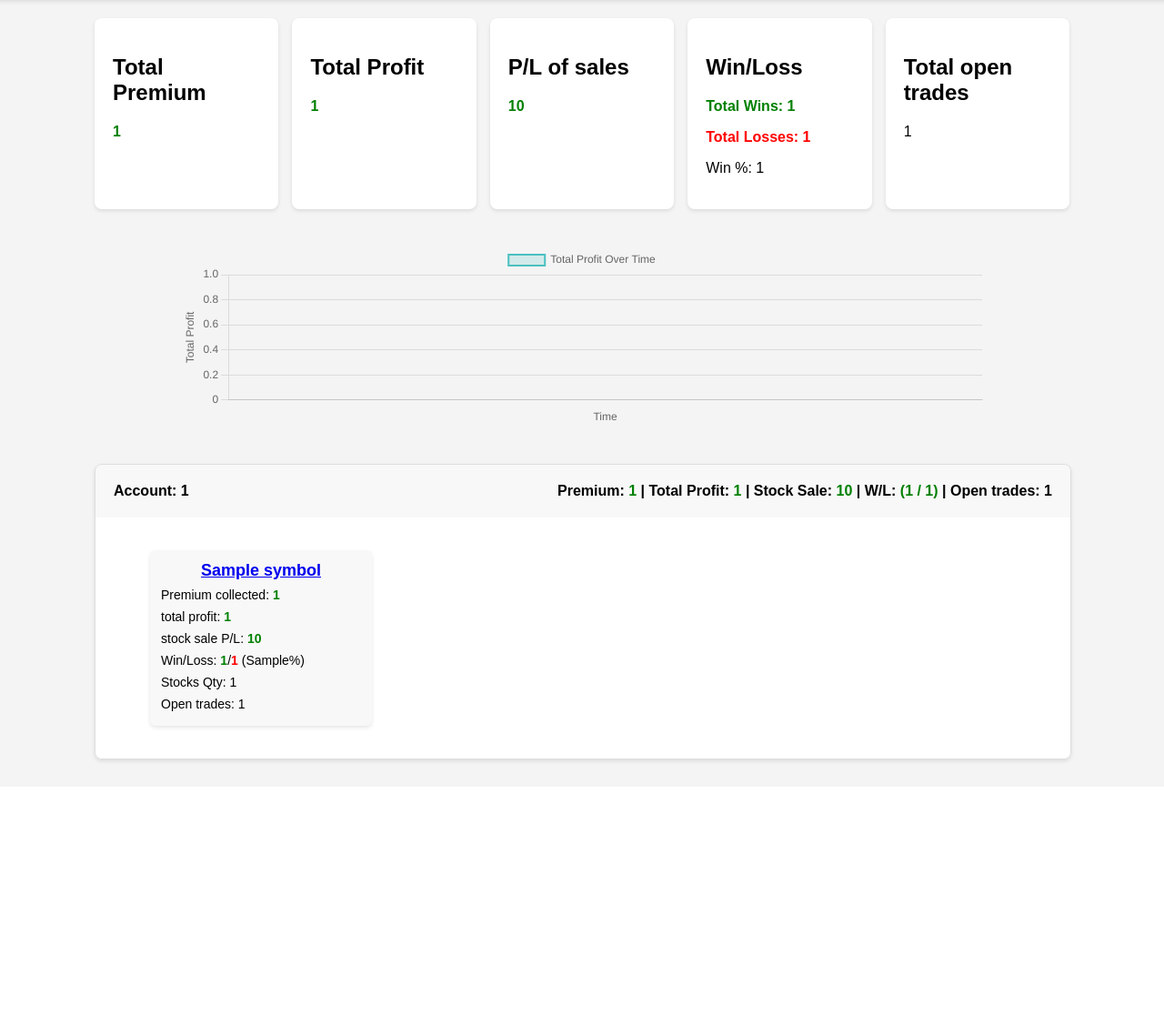
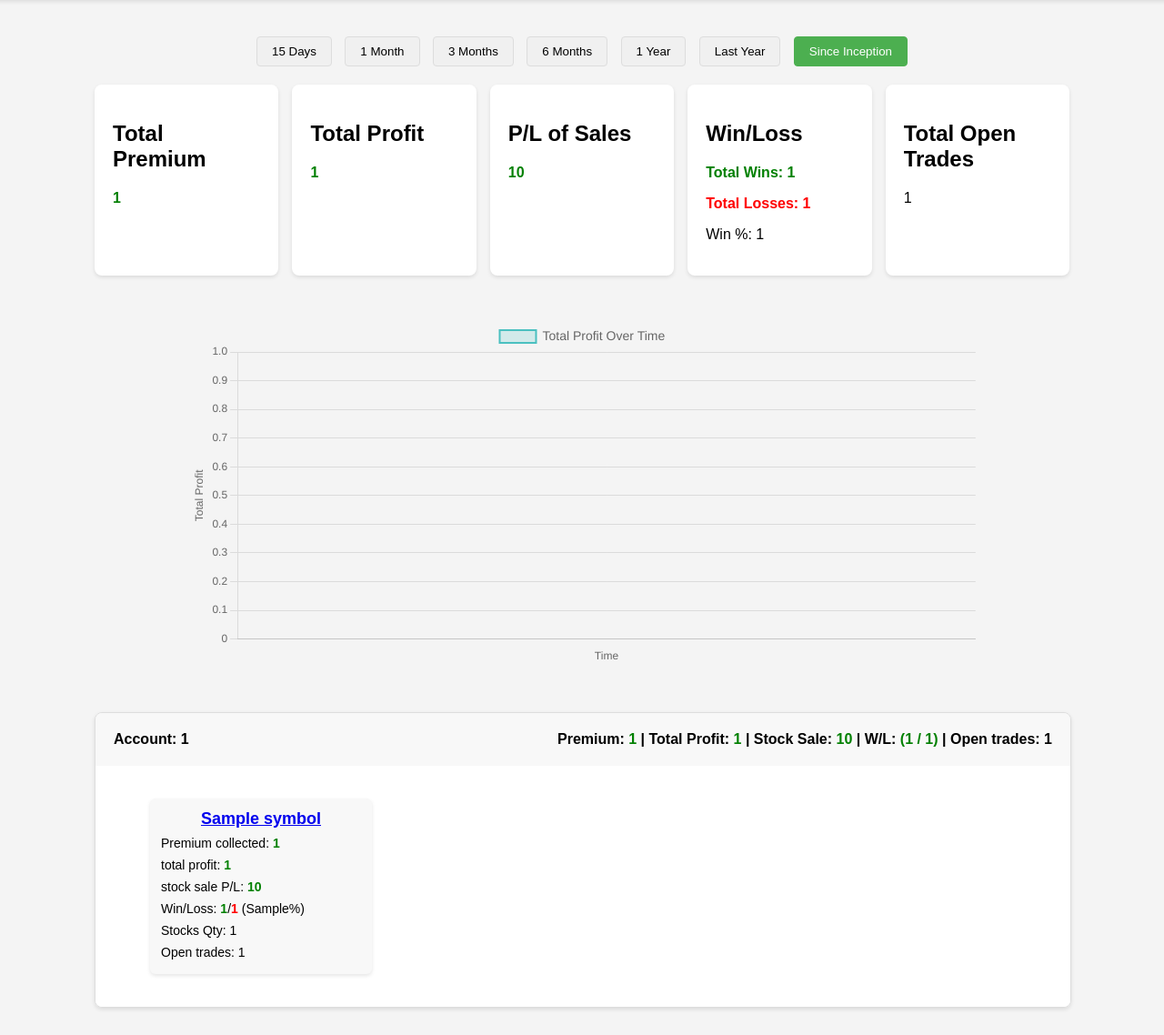
Before and after one commit to nautiyal-sarthak/option_tracker, a Python web app: template templates/index.html in a window 1280 px wide. Shown: the part 77-1215 px from the top of the page at 91% size. Before the commit the page ends 917 px from the top, so only its background shows below. Run offline with Jinja, Linux system fonts and the light colour scheme; the template is opened without the code that fills it: most values are stand-ins (such as "Sample title", 1, 10 or a date in 2020).

Commit message:
added functio for filtering the data

```diff
--- a/templates/index.html
+++ b/templates/index.html
@@ -8,102 +8,73 @@
     <script src="https://cdn.jsdelivr.net/npm/chart.js"></script>
 </head>
 <body>
-
     <header>
-            <img src="static/images/image.jpg" alt="Logo" class="logo">
+        <img src="{{ url_for('static', filename='images/image.jpg') }}" alt="Logo" class="logo">
         <h1>Options Tracker</h1>
     </header>
 
     <div class="content">
+        <!-- Filter Buttons -->
+        <div class="filter-container">
+            <button class="filter-btn" onclick="selectFilter(this, '15days')">15 Days</button>
+            <button class="filter-btn" onclick="selectFilter(this, '1month')">1 Month</button>
+            <button class="filter-btn" onclick="selectFilter(this, '3months')">3 Months</button>
+            <button class="filter-btn" onclick="selectFilter(this, '6months')">6 Months</button>
+            <button class="filter-btn" onclick="selectFilter(this, '1year')">1 Year</button>
+            <button class="filter-btn" onclick="selectFilter(this, 'lastyear')">Last Year</button>
+            <button class="filter-btn selected" onclick="selectFilter(this, 'all')">Since Inception</button>
+        </div>
+
         <!-- STATS SECTION -->
-        <div class="stats-container">
+        <div class="stats-container" id="stats-container">
             <div class="section">
                 <h2>Total Premium</h2>
-                <p class="{{ 'profit' if total_premium_collected >= 0 else 'loss' }}">
+                <p class="{{ 'profit' if total_premium_collected >= 0 else 'loss' }}" id="total-premium">
                     {{ total_premium_collected }}
                 </p>
             </div>
             <div class="section">
                 <h2>Total Profit</h2>
-                <p class="{{ 'profit' if total_profit >= 0 else 'loss' }}">
+                <p class="{{ 'profit' if total_profit >= 0 else 'loss' }}" id="total-profit">
                     {{ total_profit }}
                 </p>
             </div>
             <div class="section">
-                <h2>P/L of sales</h2>
-                <p class="{{ 'profit' if p_l_stock >= 0 else 'loss' }}">
+                <h2>P/L of Sales</h2>
+                <p class="{{ 'profit' if p_l_stock >= 0 else 'loss' }}" id="pl-stock">
                     {{ p_l_stock }}
                 </p>
             </div>
             <div class="section">
                 <h2>Win/Loss</h2>
-                <p class="profit">Total Wins: {{ total_wins }}</p>
-                <p class="loss">Total Losses: {{ total_loss }}</p>
-                <p>
-                    Win %: {{ win_percentage }}
-                </p>
+                <p class="profit" id="total-wins">Total Wins: {{ total_wins }}</p>
+                <p class="loss" id="total-loss">Total Losses: {{ total_loss }}</p>
+                <p id="win-percentage">Win %: {{ win_percentage }}</p>
             </div>
             <div class="section">
-                <h2>Total open trades</h2>
-                <p>
-                    {{ total_open_trades }}
-                </p>
+                <h2>Total Open Trades</h2>
+                <p id="total-open-trades">{{ total_open_trades }}</p>
             </div>
         </div>
 
+        <!-- Profit Chart -->
         <div class="content">
             <div class="stats-container">
-                <canvas id="profitChart" style="width: 100%; height: 200px;"></canvas>
+                <div class="chart-container">
+                    <canvas id="profitChart"></canvas>
+                </div>
             </div>
         </div>
 
-        <script>
-            document.addEventListener("DOMContentLoaded", function() {
-                // Retrieve profit data passed from Flask
-                const profitData = JSON.parse('{{ profit_data | tojson | safe }}');
-
-                // Extract time and profit values
-                const labels = profitData.map(entry => entry.month);
-                const profitValues = profitData.map(entry => entry.total_profit);
-
-                // Create the chart
-                const ctx = document.getElementById('profitChart').getContext('2d');
-                new Chart(ctx, {
-                    type: 'line',
-                    data: {
-                        labels: labels,
-                        datasets: [{
-                            label: 'Total Profit Over Time',
-                            data: profitValues,
-                            borderColor: 'rgba(75, 192, 192, 1)',
-                            backgroundColor: 'rgba(75, 192, 192, 0.2)',
-                            borderWidth: 2,
-                            tension: 0.3
-                        }]
-                    },
-                    options: {
-                        responsive: true,
-                        scales: {
-                            x: {
-                                title: { display: true, text: 'Time' }
-                            },
-                            y: {
-                                title: { display: true, text: 'Total Profit' },
-                                beginAtZero: false
-                            }
-                        }
-                    }
-                });
-            });
-        </script>
         <!-- ACCOUNT DETAILS SECTION -->
+        <div id="accounts-container">
             {% for account in account_summary %}
             <div class="account">
                 <div class="account-header" onclick="toggleAccountDetails(this)">
                     <div class="left-section">
                         <span>Account: {{ account.accountId }}</span>
                     </div>
-                <div class="right-section">
+                    <div class="right-section" data-account-id="{{ account.accountId }}">
                         <span>Premium:</span>
                         <span class="{{ 'profit' if account.total_premium_collected >= 0 else 'loss' }}">
                             {{ account.total_premium_collected }}
@@ -121,25 +92,20 @@
                             ({{ account.total_wins }} / {{ account.total_loss }})
                         </span>
                         <span>| Open trades:</span>
-                    <span>
-                        {{ account.total_open_trades }}
-                    </span>
+                        <span>{{ account.total_open_trades }}</span>
                     </div>
-
                 </div>
                 <div class="account-details" style="display: block;">
                     <ul>
-                    <div class="stock-container">
+                        <div class="stock-container" data-account-id="{{ account.accountId }}">
                             {% for stock in account_stk_merge[account.accountId] %}
                             <div class="stock-card">
                                 <a href="/account/{{account.accountId}}/symbol/{{stock.symbol}}" class="stock-symbol">
                                     <strong>{{ stock.symbol }}</strong>
                                 </a>
                                 <div class="stock-details">
-                                <span>
-                                    Premium collected: <span class="{{ 'profit' if stock.total_premium_collected >= 0 else 'loss' }}">{{ stock.total_premium_collected }}</span>
-                                </span>
-                                <span>total profit: <span class="{{ 'profit' if stock.total_profit >= 0 else 'loss' }}">{{stock.total_profit}} </span></span>
+                                    <span>Premium collected: <span class="{{ 'profit' if stock.total_premium_collected >= 0 else 'loss' }}">{{ stock.total_premium_collected }}</span></span>
+                                    <span>total profit: <span class="{{ 'profit' if stock.total_profit >= 0 else 'loss' }}">{{stock.total_profit}}</span></span>
                                     <span>stock sale P/L: <span class="{{ 'profit' if stock.stock_sale_pl >= 0 else 'loss' }}">{{stock.stock_sale_pl}}</span></span>
                                     <span>Win/Loss: <span class="{{ 'profit'}}">{{ stock.total_wins }}</span>/<span class="{{ 'loss'}}">{{ stock.total_loss }}</span> ({{ stock.w_L }}%)</span>
                                     <span>Stocks Qty: {{ stock.total_stock_quantity }}</span>
@@ -148,20 +114,133 @@
                             </div>
                             {% endfor %}
                         </div>
-
                     </ul>
                 </div>
             </div>
             {% endfor %}
         </div>
+    </div>
 
     <script>
+        let profitChart;
+
+        function updateChart(profitData) {
+            const labels = profitData.map(entry => entry.month);
+            const profitValues = profitData.map(entry => entry.total_profit);
+
+            if (profitChart) {
+                profitChart.destroy();
+            }
+
+            const ctx = document.getElementById('profitChart').getContext('2d');
+            profitChart = new Chart(ctx, {
+                type: 'line',
+                data: {
+                    labels: labels,
+                    datasets: [{
+                        label: 'Total Profit Over Time',
+                        data: profitValues,
+                        borderColor: 'rgba(75, 192, 192, 1)',
+                        backgroundColor: 'rgba(75, 192, 192, 0.2)',
+                        borderWidth: 2,
+                        tension: 0.3
+                    }]
+                },
+                options: {
+                    responsive: true,
+                    maintainAspectRatio: false, // Allow stretching to fit container
+                    scales: {
+                        x: { title: { display: true, text: 'Time' } },
+                        y: { title: { display: true, text: 'Total Profit' }, beginAtZero: false }
+                    },
+                    plugins: {
+                        legend: {
+                            labels: {
+                                font: {
+                                    size: 14 // Increase font size for clarity
+                                }
+                            }
+                        }
+                    },
+                    layout: {
+                        padding: 10 // Add padding to prevent clipping
+                    }
+                }
+            });
+
+            // Set explicit canvas size to improve resolution
+            profitChart.canvas.style.width = '100%';
+            profitChart.canvas.style.height = '400px';
+        }
+
+        function getData(filter) {
+            document.querySelectorAll('.filter-btn').forEach(btn => {
+                btn.classList.remove('selected');
+            });
+            const clickedButton = document.querySelector(`button[onclick="selectFilter(this, '${filter}')"]`);
+            if (clickedButton) clickedButton.classList.add('selected');
+
+            fetch(`/get_data?filter=${filter}`)
+                .then(response => response.json())
+                .then(data => {
+                    if (data.error) {
+                        console.error(data.error);
+                        return;
+                    }
+                    // (Rest of getData function remains unchanged)
+                    updateChart(data.profit_data);
+                })
+                .catch(error => console.error('Error:', error));
+        }
+
+        function selectFilter(button, filter) {
+            document.querySelectorAll('.filter-btn').forEach(btn => {
+                btn.classList.remove('selected');
+            });
+            button.classList.add('selected');
+            getData(filter);
+        }
+
+        document.addEventListener("DOMContentLoaded", function() {
+            const profitData = JSON.parse('{{ profit_data | tojson | safe }}');
+            updateChart(profitData);
+        });
+
         function toggleAccountDetails(element) {
             var details = element.nextElementSibling;
             details.style.display = details.style.display === "block" ? "none" : "block";
         }
     </script>
 
+    <style>
+        .filter-container {
+            margin: 20px 0;
+            text-align: center;
+        }
+        .filter-btn {
+            padding: 8px 16px;
+            margin: 0 5px;
+            cursor: pointer;
+            background-color: #f0f0f0;
+            border: 1px solid #ddd;
+            border-radius: 4px;
+        }
+        .filter-btn:hover {
+            background-color: #e0e0e0;
+        }
+        .filter-btn.selected {
+            background-color: #4CAF50;
+            color: white;
+            border-color: #4CAF50;
+        }
 
+        /* Chart container styles */
+        .chart-container {
+            position: relative;
+            width: 100%;
+            height: 400px; /* Increased height for better resolution */
+            max-width: 100%;
+        }
+    </style>
 </body>
 </html>
```
Also changed, not shown: trades.db. Lines whose indentation alone changed are shown as unchanged.
